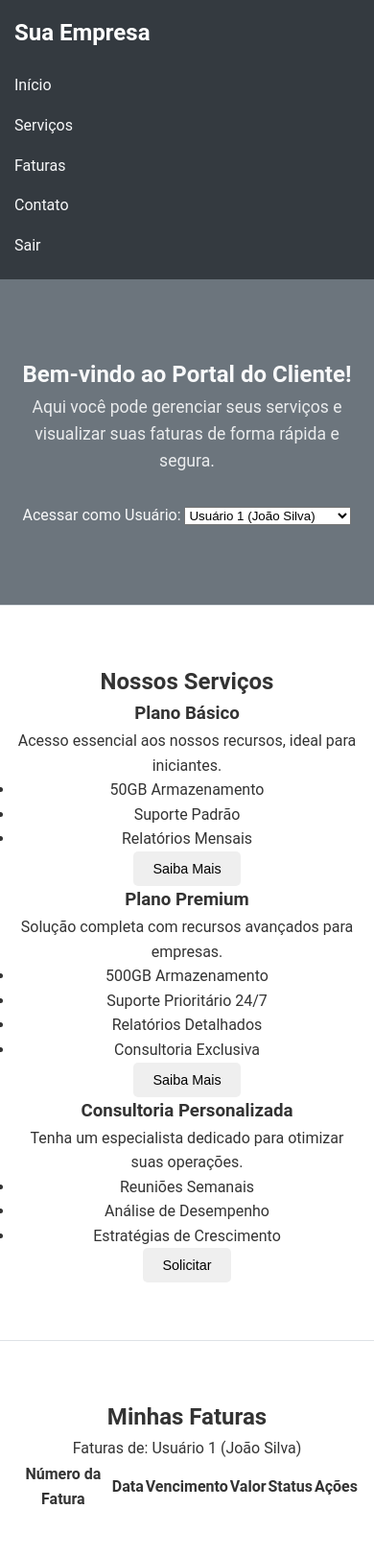
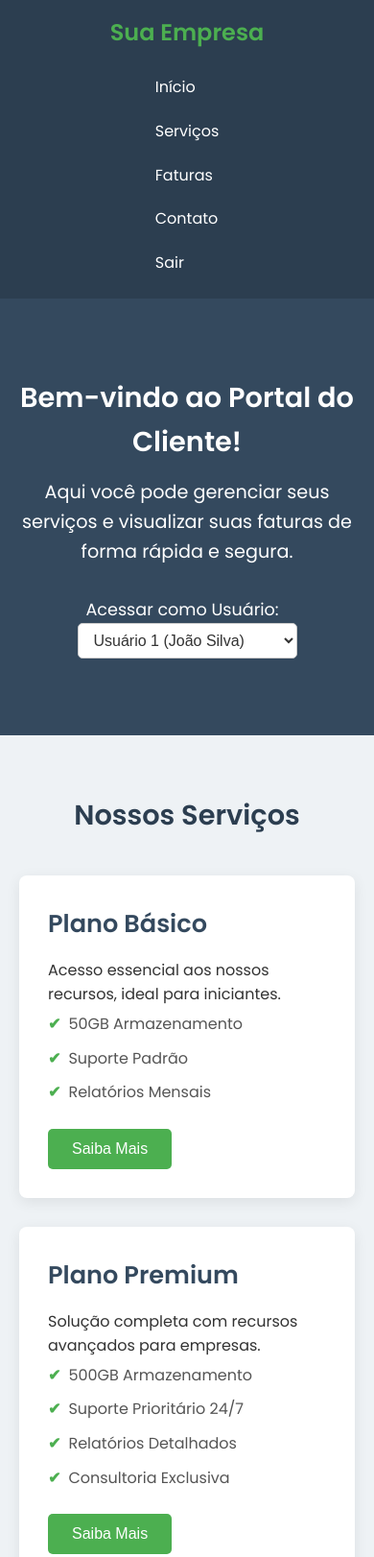
Before and after one commit to GabrielMendes845/ocm, a plain HTML site: page index.html in a window 390 px wide. Shown: the top 1622 px of the page at 96% size. Drawn offline with Linux system fonts and the light colour scheme.

Commit message:
Update style.css

```diff
--- a/css/style.css
+++ b/css/style.css
@@ -1,19 +1,6 @@
-/* Seu arquivo: css/style.css (NOVO E APRIMORADO PARA O TEMPLATE!) */
+/* Seu arquivo: css/style.css */
 
-/* --- Variáveis de Cores --- */
-:root {
-    --header-bg: #343a40; /* Cinza escuro */
-    --hero-bg: #6c757d; /* Cinza médio */
-    --primary-btn: #007bff; /* Azul vibrante */
-    --secondary-btn: #6c757d; /* Cinza botão */
-    --text-color: #333;
-    --light-text: #f8f9fa; /* Texto claro para fundos escuros */
-    --white-color: #fff;
-    --border-color: #dee2e6;
-    --feature-circle-color: #6c757d; /* Cor dos círculos */
-}
-
-/* --- Reset e Global --- */
+/* Reset básico para consistência entre navegadores */
 * {
     margin: 0;
     padding: 0;
@@ -21,284 +8,315 @@
 }
 
 body {
-    font-family: 'Roboto', sans-serif; /* Fonte mais clean */
+    font-family: 'Poppins', sans-serif; /* Usando a fonte importada */
     line-height: 1.6;
-    color: var(--text-color);
-    background-color: var(--white-color);
+    color: #333;
+    background-color: #f4f7f6; /* Fundo suave */
     display: flex;
     flex-direction: column;
     min-height: 100vh;
 }
 
 .container {
-    max-width: 960px; /* Largura padrão para templates assim */
+    max-width: 1200px;
     margin: 0 auto;
-    padding: 0 15px;
+    padding: 0 20px;
     width: 100%;
 }
 
-/* --- Header (Topo) --- */
+/* Header */
 header {
-    background-color: var(--header-bg);
+    background-color: #2c3e50; /* Azul escuro */
+    color: white;
     padding: 15px 0;
-    color: var(--light-text);
-    box-shadow: 0 2px 5px rgba(0,0,0,0.2);
+    box-shadow: 0 2px 10px rgba(0,0,0,0.1);
 }
 
 header .container {
     display: flex;
     justify-content: space-between;
     align-items: center;
-    flex-wrap: wrap; /* Permite quebrar linha em telas pequenas */
 }
 
 .logo {
-    font-size: 1.5em;
-    font-weight: 700;
-    color: var(--white-color);
+    font-size: 1.8em;
+    font-weight: 600;
+    color: #4CAF50; /* Verde vibrante */
 }
 
 nav ul {
     list-style: none;
     display: flex;
-    margin: 0;
-    padding: 0;
 }
 
 nav ul li {
-    margin-left: 20px;
+    margin-left: 25px;
 }
 
 nav ul li a {
-    color: var(--light-text);
+    color: white;
     text-decoration: none;
     font-weight: 400;
     transition: color 0.3s ease;
 }
 
 nav ul li a:hover {
-    color: var(--primary-btn); /* Azul no hover */
+    color: #4CAF50; /* Verde no hover */
 }
 
-.search-box {
-    display: flex;
-    margin-left: 20px;
+/* Seções Principais */
+main {
+    flex-grow: 1; /* Ocupa o espaço restante verticalmente */
 }
 
-.search-box input {
-    padding: 8px 12px;
-    border: 1px solid #ced4da;
-    border-radius: 5px 0 0 5px; /* Bordas arredondadas à esquerda */
-    outline: none;
-    font-size: 0.9em;
+section {
+    padding: 60px 0;
+    text-align: center;
 }
 
-.search-box button {
-    background-color: #28a745; /* Verde para o botão de busca */
-    color: white;
-    border: none;
-    padding: 8px 12px;
-    border-radius: 0 5px 5px 0; /* Bordas arredondadas à direita */
-    cursor: pointer;
-    transition: background-color 0.3s ease;
+section:nth-child(even) { /* Estilo alternado para seções */
+    background-color: #eef2f5;
 }
 
-.search-box button:hover {
-    background-color: #218838;
+h2 {
+    font-size: 2.2em;
+    color: #2c3e50;
+    margin-bottom: 30px;
+    font-weight: 600;
 }
 
-/* --- Hero Section (Seção de Destaque - o "Carousel" visual) --- */
+/* Hero Section */
 .hero-section {
-    background-color: var(--hero-bg); /* Fundo cinza como na imagem */
-    color: var(--light-text);
+    background-color: #34495e; /* Azul mais claro */
+    color: white;
     padding: 80px 0;
-    text-align: center;
-    position: relative;
-    overflow: hidden; /* Para garantir que nada vaze */
 }
 
-.hero-content {
-    max-width: 700px;
-    margin: 0 auto;
-    position: relative;
-    z-index: 1; /* Garante que o conteúdo fique acima de qualquer fundo sutil */
-}
-
-.hero-section h1 {
-    font-size: 3.5em; /* Grande e impactante */
-    font-weight: 700;
-    margin-bottom: 20px;
-    line-height: 1.1;
-    text-shadow: 1px 1px 3px rgba(0,0,0,0.2);
+.hero-section h2 {
+    color: white;
+    font-size: 3em;
+    margin-bottom: 15px;
 }
 
 .hero-section p {
     font-size: 1.2em;
     margin-bottom: 30px;
-    opacity: 0.9;
 }
 
-/* Botões da seção Hero */
+.user-select-container {
+    margin-top: 20px;
+}
+
+.user-select-container label {
+    font-size: 1.1em;
+    margin-right: 10px;
+}
+
+.user-select-container select {
+    padding: 8px 12px;
+    border-radius: 5px;
+    border: 1px solid #ccc;
+    font-size: 1em;
+    background-color: white;
+    color: #333;
+    outline: none;
+    cursor: pointer;
+}
+
+/* Service Cards */
+.service-cards {
+    display: flex;
+    flex-wrap: wrap; /* Permite que os cards quebrem linha */
+    justify-content: center;
+    gap: 30px; /* Espaçamento entre os cards */
+    margin-top: 40px;
+}
+
+.card {
+    background-color: white;
+    border-radius: 8px;
+    box-shadow: 0 4px 15px rgba(0,0,0,0.08);
+    padding: 30px;
+    width: 300px; /* Largura fixa para os cards */
+    text-align: left;
+    transition: transform 0.3s ease, box-shadow 0.3s ease;
+}
+
+.card:hover {
+    transform: translateY(-5px);
+    box-shadow: 0 6px 20px rgba(0,0,0,0.12);
+}
+
+.card h3 {
+    color: #34495e;
+    font-size: 1.6em;
+    margin-bottom: 15px;
+}
+
+.card ul {
+    list-style: none;
+    margin-bottom: 20px;
+}
+
+.card ul li {
+    padding: 5px 0;
+    color: #555;
+}
+
+.card ul li::before {
+    content: '✔'; /* Ícone de check */
+    color: #4CAF50;
+    margin-right: 8px;
+    font-weight: 600;
+}
+
+/* Botões */
 .btn {
-    display: inline-block;
+    background-color: #4CAF50; /* Verde */
+    color: white;
     padding: 12px 25px;
     border: none;
     border-radius: 5px;
     cursor: pointer;
     font-size: 1em;
     text-decoration: none;
-    font-weight: 500;
-    transition: all 0.3s ease;
+    transition: background-color 0.3s ease;
 }
 
-.btn-primary {
-    background-color: var(--primary-btn); /* Azul principal */
-    color: var(--white-color);
+.btn:hover {
+    background-color: #45a049; /* Verde mais escuro no hover */
 }
 
-.btn-primary:hover {
-    background-color: #0056b3; /* Azul mais escuro */
-    transform: translateY(-2px);
-    box-shadow: 0 4px 8px rgba(0,0,0,0.2);
+/* Tabela de Faturas */
+.invoice-table-container {
+    overflow-x: auto; /* Permite rolagem horizontal em telas pequenas */
+    margin-top: 30px;
 }
 
-.btn-secondary { /* Botões para os recursos */
-    background-color: var(--secondary-btn);
-    color: var(--white-color);
+#invoiceTable {
+    width: 100%;
+    border-collapse: collapse;
+    margin: 0 auto;
+    background-color: white;
+    box-shadow: 0 2px 10px rgba(0,0,0,0.05);
 }
 
-.btn-secondary:hover {
-    background-color: #5a6268;
-    transform: translateY(-2px);
-    box-shadow: 0 4px 8px rgba(0,0,0,0.2);
+#invoiceTable th, #invoiceTable td {
+    padding: 12px 15px;
+    border: 1px solid #ddd;
+    text-align: left;
 }
 
-/* --- Features Section (Seção de Recursos - os 3 círculos) --- */
-.features-section {
-    padding: 60px 0;
-    background-color: var(--white-color); /* Fundo branco para esta seção */
+#invoiceTable th {
+    background-color: #f0f0f0;
+    font-weight: 600;
+    color: #555;
 }
 
-.feature-row {
-    display: flex;
-    justify-content: space-around;
-    flex-wrap: wrap; /* Permite quebrar linha */
-    gap: 30px; /* Espaçamento entre os itens */
-    margin-top: 40px;
+#invoiceTable tbody tr:nth-child(even) {
+    background-color: #f9f9f9;
 }
 
-.feature-item {
-    flex: 1; /* Distribui o espaço igualmente */
-    min-width: 280px; /* Largura mínima para evitar que fiquem muito pequenos */
-    max-width: 30%; /* Três colunas */
-    text-align: center;
-    padding: 20px;
+#invoiceTable tbody tr:hover {
+    background-color: #f1f1f1;
 }
 
-.feature-circle {
-    width: 140px; /* Tamanho do círculo */
-    height: 140px;
-    background-color: var(--feature-circle-color); /* Cor cinza do círculo */
-    border-radius: 50%; /* Torna-o um círculo */
-    margin: 0 auto 25px auto; /* Centraliza e adiciona espaço abaixo */
-    display: flex; /* Para centralizar conteúdo futuro se houver */
-    align-items: center;
-    justify-content: center;
-    box-shadow: 0 5px 15px rgba(0,0,0,0.1); /* Sombra suave */
+/* Status na tabela */
+.status-pago {
+    color: #28a745; /* Verde */
+    font-weight: 600;
+}
+.status-pendente {
+    color: #ffc107; /* Amarelo */
+    font-weight: 600;
+}
+.status-vencido {
+    color: #dc3545; /* Vermelho */
+    font-weight: 600;
 }
 
-.feature-item h3 {
-    font-size: 1.5em;
-    color: var(--text-color);
-    margin-bottom: 15px;
-    font-weight: 500;
+/* Botões de Ação na tabela */
+.action-btn {
+    background-color: #007bff; /* Azul */
+    color: white;
+    border: none;
+    padding: 8px 12px;
+    border-radius: 5px;
+    cursor: pointer;
+    font-size: 0.9em;
+    transition: background-color 0.3s ease;
+    margin-right: 5px;
 }
 
-.feature-item p {
-    color: var(--text-color);
-    margin-bottom: 20px;
+.action-btn.view {
+    background-color: #17a2b8; /* Ciano */
+}
+.action-btn.pay {
+    background-color: #28a745; /* Verde */
 }
 
-/* --- Outras Seções (Exemplo) --- */
-section:not(.hero-section):not(.features-section) {
-    padding: 60px 0;
-    text-align: center;
-    background-color: var(--light-bg);
-    border-top: 1px solid var(--border-color);
+.action-btn:hover {
+    opacity: 0.9;
 }
 
-section:nth-of-type(odd):not(.hero-section):not(.features-section) {
-    background-color: var(--white-color);
-}
 
-/* --- Footer (Rodapé) --- */
+/* Footer */
 footer {
-    background-color: var(--header-bg);
-    color: var(--light-text);
-    padding: 25px 0;
+    background-color: #2c3e50;
+    color: white;
+    padding: 20px 0;
     text-align: center;
-    margin-top: auto;
-    font-size: 0.9em;
+    margin-top: auto; /* Garante que o footer fique no final da página */
 }
 
 footer p {
+    font-size: 0.9em;
     margin: 5px 0;
 }
 
-footer a {
-    color: var(--primary-btn);
+/* Seção de Contato */
+.contact-section a {
+    color: #007bff;
     text-decoration: none;
 }
 
-footer a:hover {
+.contact-section a:hover {
     text-decoration: underline;
 }
 
-/* --- Responsividade --- */
+/* Responsividade Básica */
 @media (max-width: 768px) {
     header .container {
         flex-direction: column;
-        align-items: flex-start; /* Alinha itens à esquerda */
-    }
-    nav {
-        width: 100%;
-        margin-top: 15px;
     }
     nav ul {
         flex-direction: column;
-        align-items: flex-start;
-        width: 100%;
+        margin-top: 15px;
     }
     nav ul li {
-        margin: 8px 0;
+        margin: 10px 0;
     }
-    .search-box {
-        margin-top: 15px;
-        margin-left: 0;
-        width: 100%;
-        justify-content: center;
+    .hero-section h2 {
+        font-size: 2.2em;
     }
-    .hero-section h1 {
-        font-size: 2.5em;
+    .service-cards .card {
+        width: 100%; /* Cards ocupam largura total em telas pequenas */
+        max-width: 350px;
     }
-    .hero-section p {
-        font-size: 1.1em;
-    }
-    .feature-item {
-        max-width: 80%; /* Uma coluna em telas menores */
+    #invoiceTable th, #invoiceTable td {
+        padding: 8px 10px;
+        font-size: 0.9em;
     }
 }
 
 @media (max-width: 480px) {
-    .hero-section h1 {
-        font-size: 2em;
+    .logo {
+        font-size: 1.5em;
     }
-    .btn {
-        padding: 10px 20px;
-        font-size: 0.9em;
+    .hero-section h2 {
+        font-size: 1.8em;
     }
-    .feature-circle {
-        width: 100px;
-        height: 100px;
+    h2 {
+        font-size: 1.8em;
     }
 }
```
